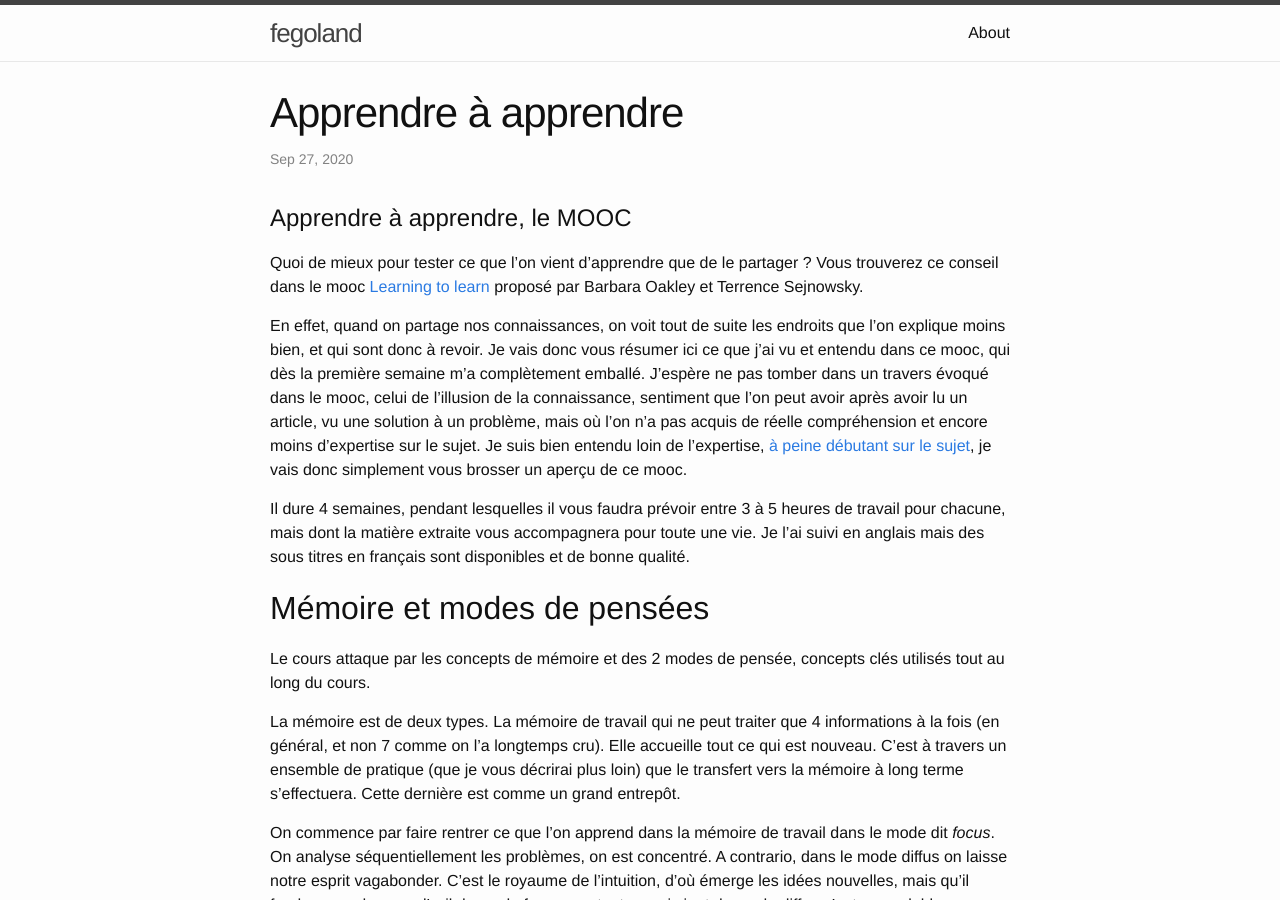
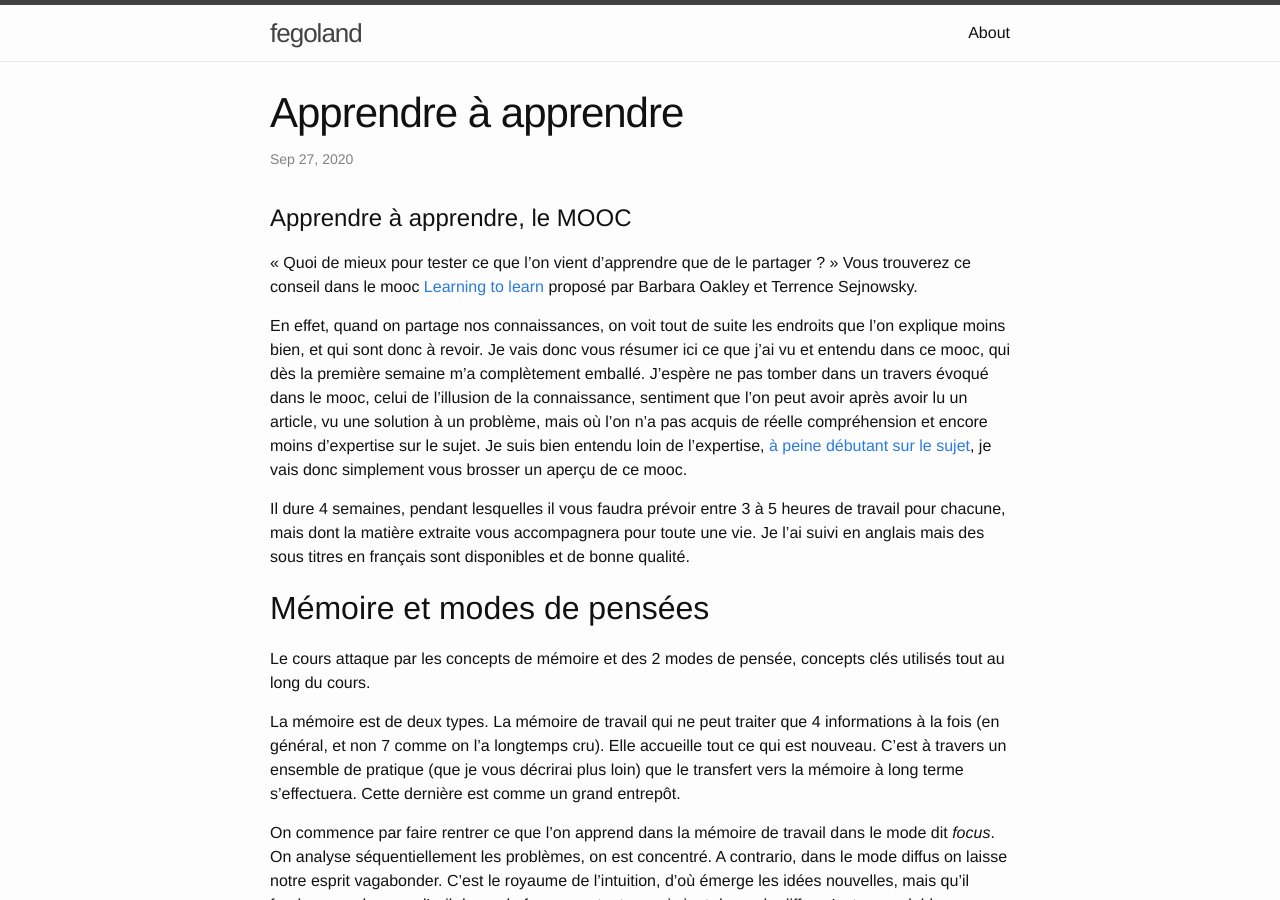
Before and after one commit to fego/fego.github.io, a Jekyll site: the page built from docs/_posts/2020-09-27-Apprendre à apprendre.markdown, in a window 1280 px wide and 900 px high. Built offline with Jekyll 4.4.1, drawn with Linux system fonts in a browser that asks for light colours; our own code applies the rules of GitHub Pages for plain Markdown files.

Commit message:
Guillemets autour du «conseil»

```diff
--- a/docs/_posts/2020-09-27-Apprendre à apprendre.markdown
+++ b/docs/_posts/2020-09-27-Apprendre à apprendre.markdown
@@ -1,6 +1,6 @@
 # Apprendre à apprendre, le MOOC
 
-Quoi de mieux pour tester ce que l'on vient d'apprendre que de le partager ?
+« Quoi de mieux pour tester ce que l'on vient d'apprendre que de le partager ? »
 Vous trouverez ce conseil dans le mooc
 [Learning to learn](https://www.coursera.org/learn/learning-how-to-learn/home/welcome)
 proposé par Barbara Oakley et Terrence Sejnowsky.
```
